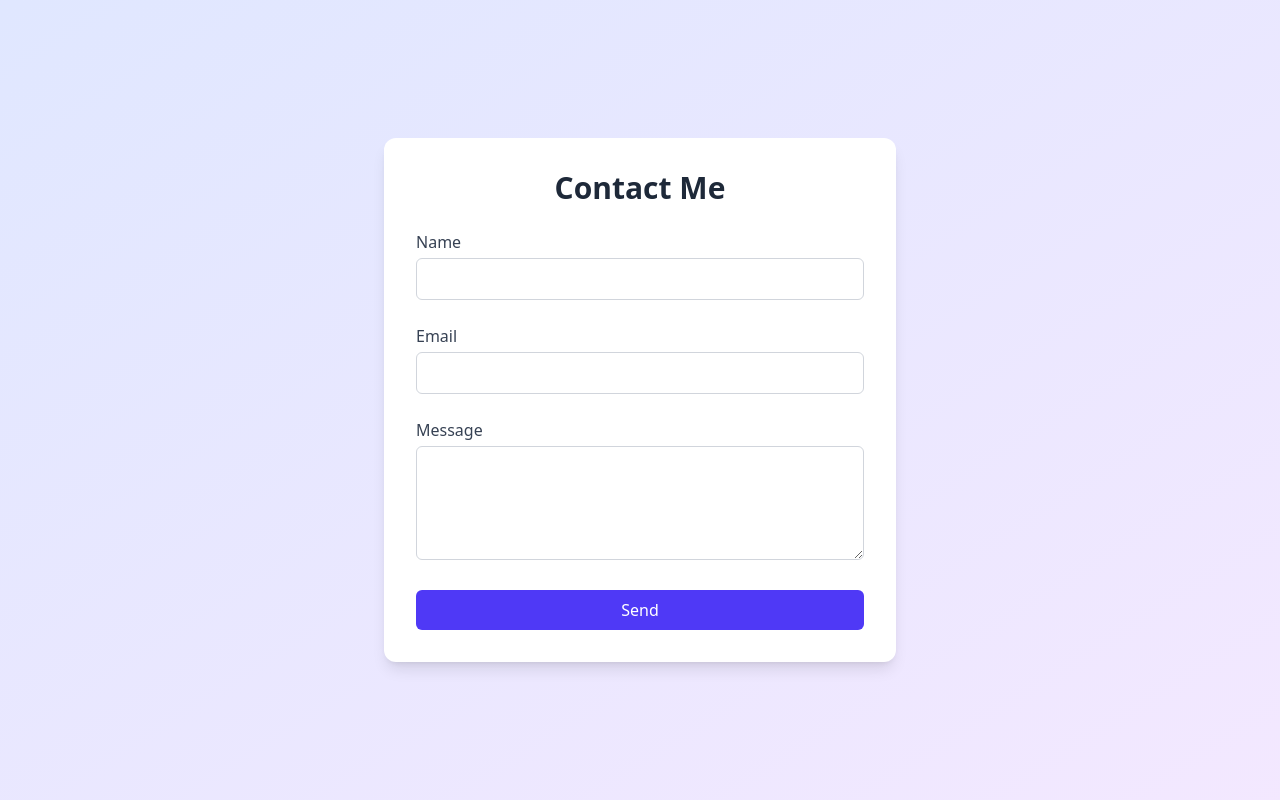
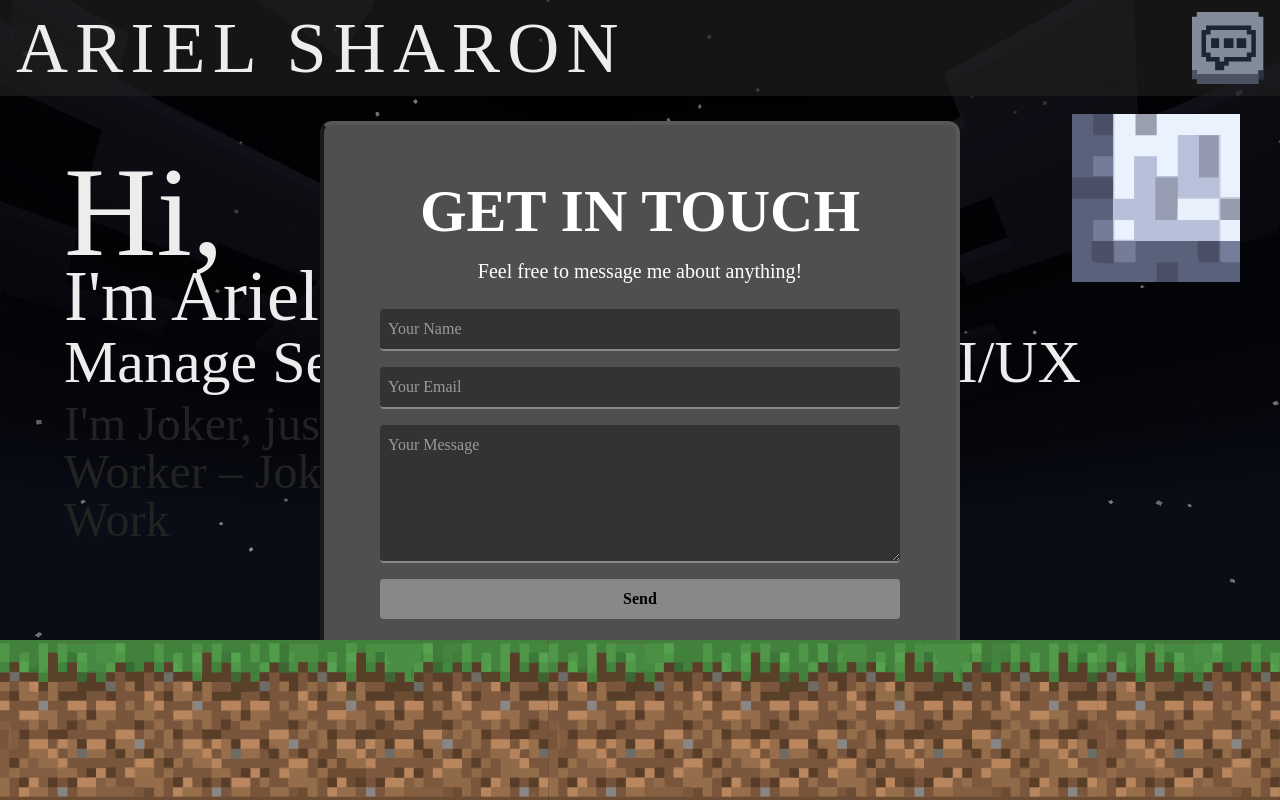
Before and after one commit to arielsharonferdinandus/Portfolio, a React (Vite) app: page /contact in a window 1280 px wide. Built offline with nearby package versions, Linux system fonts and the light colour scheme; a web font is replaced by a local one.

Commit message:
Update contact.jsx

```diff
--- a/src/pages/contact.jsx
+++ b/src/pages/contact.jsx
@@ -1,90 +1,82 @@
+import Background from '../components/background/background';
 import { useState } from 'react';
 
 export default function Contact() {
   const [formData, setFormData] = useState({
     name: '',
     email: '',
-    message: ''
+    message: '',
   });
 
   const [submitted, setSubmitted] = useState(false);
 
   const handleChange = (e) => {
-    setFormData({
-      ...formData,
-      [e.target.name]: e.target.value
-    });
+    setFormData(prev => ({
+      ...prev,
+      [e.target.name]: e.target.value,
+    }));
   };
 
   const handleSubmit = (e) => {
     e.preventDefault();
-    // Simulate form submission
     setSubmitted(true);
     setTimeout(() => {
       setSubmitted(false);
       setFormData({ name: '', email: '', message: '' });
-    }, 3000); // reset after 3s
+    }, 3000);
   };
 
   return (
-    <div className="min-h-screen flex items-center justify-center bg-gradient-to-br from-indigo-100 to-purple-100 p-4">
-      <form
-        onSubmit={handleSubmit}
-        className="bg-white shadow-lg rounded-xl p-8 w-full max-w-lg space-y-6 transition-all"
-      >
-        <h2 className="text-3xl font-bold text-gray-800 text-center">Contact Me</h2>
+    <div className="relative h-screen w-screen overflow-hidden">
+      <Background />
+
+      <div className={`absolute top-0 left-0 w-full h-full flex justify-center items-center z-20 font-micro`}>
+        <div className="flex flex-col gap-4 items-center text-white w-11/12 sm:w-3/4 md:w-2/3 lg:w-1/2 bg-[#4f4f4f] border-t-4 border-r-4 border-b-4 border-l-4 border-t-[#585858] border-r-[#585858] border-b-[#1b1b1b] border-l-[#1b1b1b] p-6 sm:p-10 md:p-14 rounded-xl">
+
+          <h1 className="text-3xl sm:text-4xl md:text-5xl lg:text-6xl font-bold text-center">GET IN TOUCH</h1>
+          <h2 className="text-sm sm:text-lg md:text-xl text-center mb-2">Feel free to message me about anything!</h2>
 
           {submitted ? (
-          <div className="text-green-600 font-semibold text-center">
-            🎉 Message Sent! Thank you.
-          </div>
+            <p className="text-green-300 text-lg">✅ Message Sent!</p>
           ) : (
-          <>
-            <div>
-              <label className="block text-gray-700 mb-1">Name</label>
+            <form onSubmit={handleSubmit} className="w-full flex flex-col gap-4">
               <input
                 type="text"
                 name="name"
+                placeholder="Your Name"
                 value={formData.name}
                 onChange={handleChange}
                 required
-                className="w-full px-4 py-2 border border-gray-300 rounded-md focus:outline-none focus:ring-2 focus:ring-indigo-300"
+                className="w-full p-2 rounded bg-[#333] text-white border-b-2 border-[#888] focus:outline-none focus:ring-2 focus:ring-[#aaa]"
               />
-            </div>
-
-            <div>
-              <label className="block text-gray-700 mb-1">Email</label>
               <input
                 type="email"
                 name="email"
+                placeholder="Your Email"
                 value={formData.email}
                 onChange={handleChange}
                 required
-                className="w-full px-4 py-2 border border-gray-300 rounded-md focus:outline-none focus:ring-2 focus:ring-indigo-300"
+                className="w-full p-2 rounded bg-[#333] text-white border-b-2 border-[#888] focus:outline-none focus:ring-2 focus:ring-[#aaa]"
               />
-            </div>
-
-            <div>
-              <label className="block text-gray-700 mb-1">Message</label>
               <textarea
                 name="message"
-                rows="4"
+                placeholder="Your Message"
                 value={formData.message}
                 onChange={handleChange}
                 required
-                className="w-full px-4 py-2 border border-gray-300 rounded-md focus:outline-none focus:ring-2 focus:ring-indigo-300"
-              />
-            </div>
-
+                rows="5"
+                className="w-full p-2 rounded bg-[#333] text-white border-b-2 border-[#888] focus:outline-none focus:ring-2 focus:ring-[#aaa]"
+              ></textarea>
               <button
                 type="submit"
-              className="w-full bg-indigo-600 text-white py-2 rounded-md hover:bg-indigo-700 transition"
+                className="w-full bg-[#888] hover:bg-[#aaa] text-black py-2 rounded transition duration-300 font-bold"
               >
                 Send
               </button>
-          </>
+            </form>
           )}
-      </form>
+        </div>
+      </div>
     </div>
   );
 }
```
Lines whose indentation alone changed are shown as unchanged.
